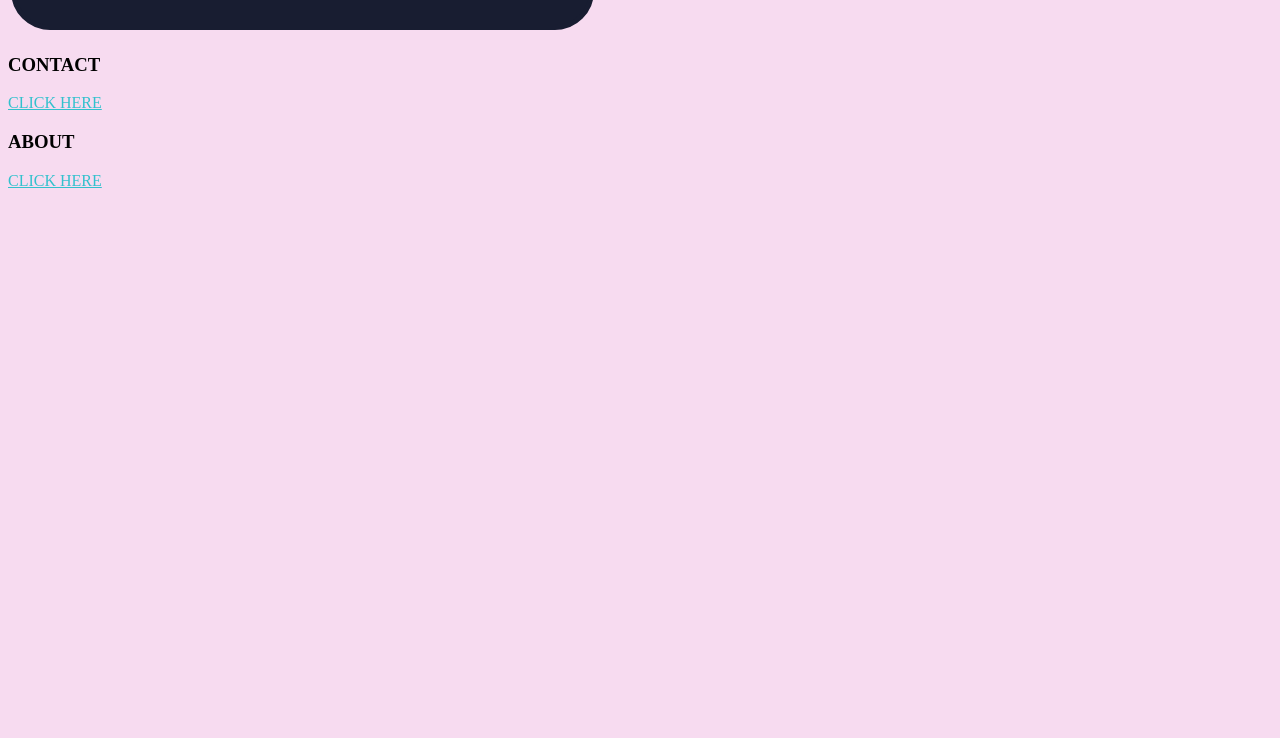
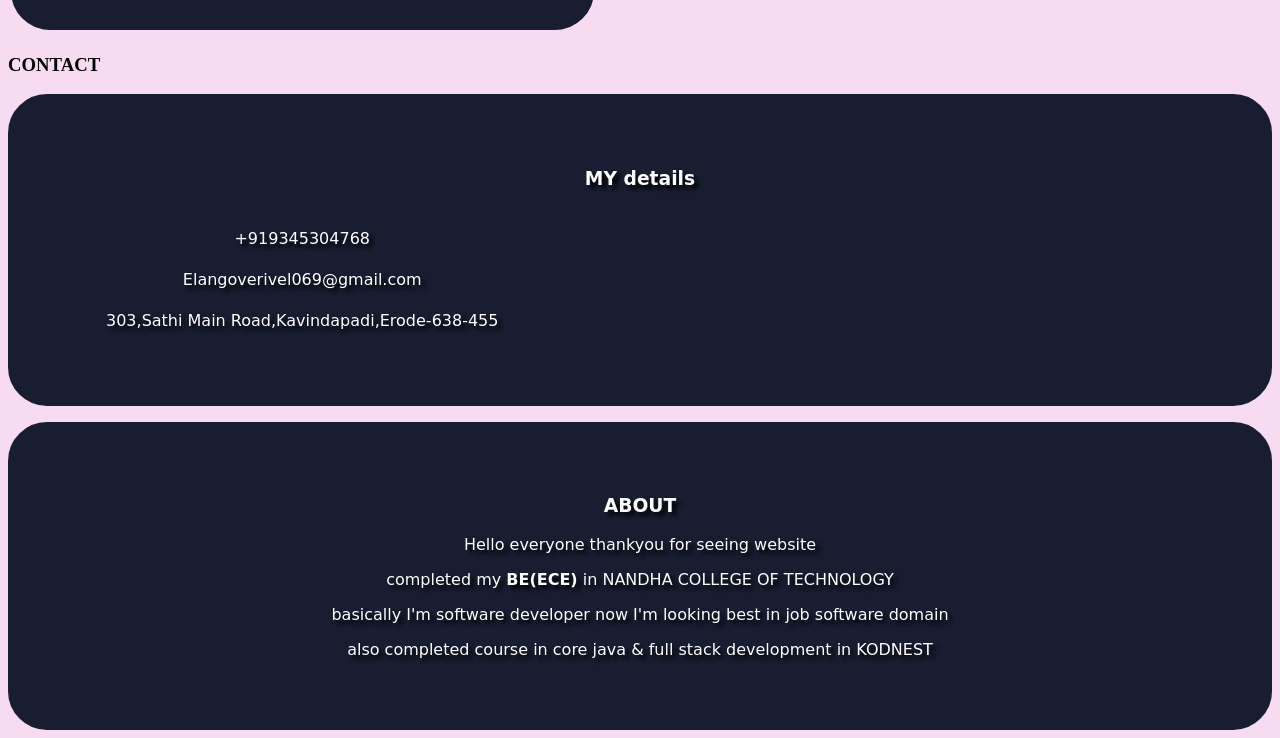
Before and after one commit to Elango67/cv, a plain HTML site: page index.html in a window 1280 px wide. Shown: the part 734-1472 px from the top of the page. Before the commit the page ends 932 px from the top, so only its background shows below. Drawn offline with Linux system fonts and the light colour scheme.

Commit message:
Add files via upload

```diff
--- a/index.html
+++ b/index.html
@@ -2,7 +2,7 @@
 <html lang="en" >
 <head>
   <meta charset="UTF-8">
-  <title>Profile </title>
+  <title>CodePen - Profile </title>
   <link rel="stylesheet" href="./style.css">
 
 </head>
@@ -134,7 +134,7 @@
     </td>
 <td><div class="hgg">
 <h3>CERTIFICATE</h3>
-  <a href="cerficate.html">CLICK ME</a></div>
+  <a href="tml2.html">CLICK ME</a></div>
     </td>
  <tr>
   <h3>PROJECT</h3>
@@ -147,10 +147,32 @@
 </table>
 
 <h3>CONTACT</h3>
-<a href="contact.html">CLICK HERE</a>
+<div class="g31">
+<h3>MY details</h3>
+    <table cellspacing='20'>
+      <tr>
+        <td><img href="https://www.google.com/imgres?imgurl=https%3A%2F%2Fw7.pngwing.com%2Fpngs%2F136%2F704%2Fpng-transparent-smartphone-computer-icons-telephone-touchscreen-phone-call-electronics-gadget-text.png&imgrefurl=https%3A%2F%2Fwww.pngwing.com%2Fen%2Ffree-png-zlrdq&tbnid=lRQ7pdN3hJn4XM&vet=10CK4BEDMosAFqFwoTCKDG9tK3l_QCFQAAAAAdAAAAABAC..i&docid=uxuUse1ybfGuKM&w=920&h=920&itg=1&q=icon%20phone&client=ms-android-xiaomi-rev1&ved=0CK4BEDMosAFqFwoTCKDG9tK3l_QCFQAAAAAdAAAAABAC"></td>
+        <td>+919345304768</td>
+      </tr>
+      <tr>
+        <td><img href="https://www.google.com/imgres?imgurl=https%3A%2F%2Fcdn.icon-icons.com%2Ficons2%2F652%2FPNG%2F512%2Fgmail_icon-icons.com_59877.png&imgrefurl=https%3A%2F%2Ficon-icons.com%2Ficon%2Fgmail%2F59877&tbnid=Lyd85NZ7AH-ExM&vet=12ahUKEwib55CBt5f0AhXWnEsFHU9sCWgQMygDegUIARDJAQ..i&docid=Kvm_3ttJ93W4GM&w=512&h=512&q=icon%20gmail&client=ms-android-xiaomi-rev1&ved=2ahUKEwib55CBt5f0AhXWnEsFHU9sCWgQMygDegUIARDJAQ">
+</td>
+        <td>Elangoverivel069@gmail.com</td>
+      </tr>
+      <tr>
+        <td><img href="https://www.google.com/imgres?imgurl=https%3A%2F%2Fcdn4.vectorstock.com%2Fi%2F1000x1000%2F33%2F28%2Flocation-icon-map-address-geographical-position-vector-29053328.jpg&imgrefurl=https%3A%2F%2Fwww.vectorstock.com%2Froyalty-free-vector%2Flocation-icon-map-address-geographical-position-vector-29053328&tbnid=p9kZRMEDsc_PUM&vet=12ahUKEwj-r_Kyt5f0AhVZeX0KHWEkANYQMygFegUIARDiAQ..i&docid=77MXzHpvb6fstM&w=1000&h=1080&q=icon%20address&client=ms-android-xiaomi-rev1&ved=2ahUKEwj-r_Kyt5f0AhVZeX0KHWEkANYQMygFegUIARDiAQ"></td>
+        <td>303,Sathi Main Road,Kavindapadi,Erode-638-455</td>
+      </tr>
+</table>
+</div>
+ <hr>
+<div class=g23>
   <h3>ABOUT</h3>
-
-  <a href="about.html">CLICK HERE</a
+    <p> Hello everyone thankyou for seeing website </p>
+      <p>completed my <strong>BE(ECE)</strong> in NANDHA COLLEGE OF TECHNOLOGY</p>
+    <p>basically I'm software developer now I'm looking best in job software domain</p>
+<p>also completed course in core java & full stack development in KODNEST</p>
+</div>
 </body>
 
 </html>
--- a/style.css
+++ b/style.css
@@ -1,4 +1,4 @@
-.g1,.g2,.hgg{
+.g1,.g2,.hgg,.g31,.g23{
     padding :50px;
     text-align: center;
     font-family:Cursive;
```
